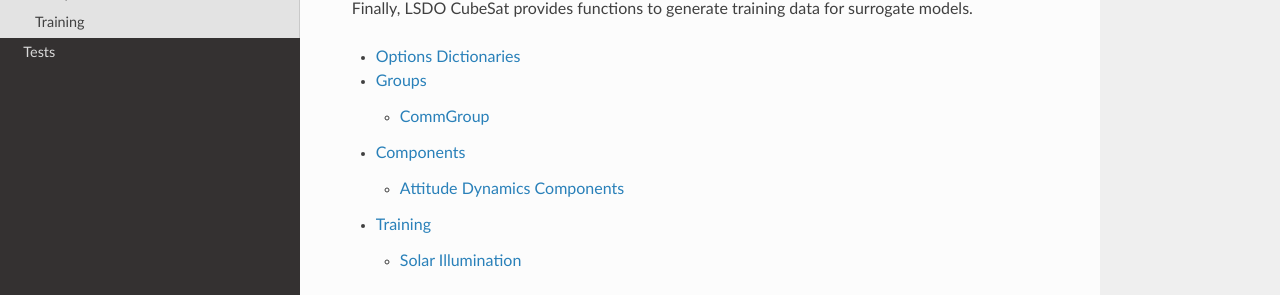
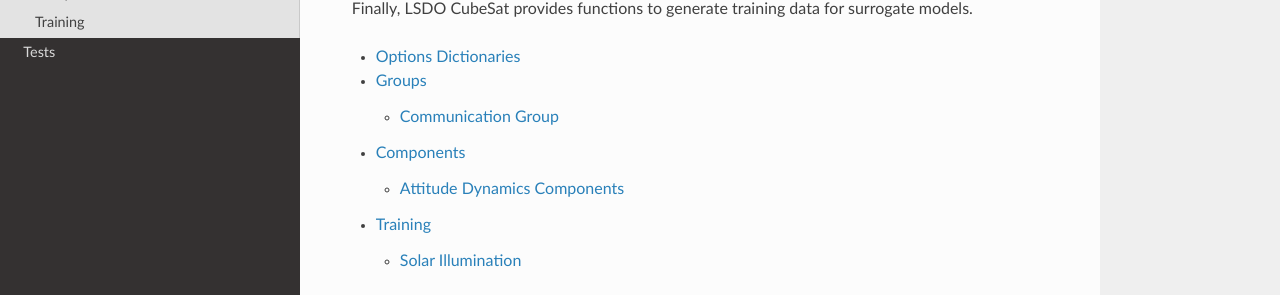
Before and after one commit to vgucsd/cubesat, a Sphinx documentation site: the page built from docs/_src_docs/api.rst, in a window 1280 px wide. Shown: the part 332-627 px from the top of the page. Built offline with Sphinx 7.4.7 and the Read the Docs theme 2.0.0, drawn with Linux system fonts in a browser that asks for light colours; pages that are not in the unit, such as notebooks, are missing from menus.

Commit message:
update for gh-pages

```diff
--- a/docs/_src_docs/api/groups/comm_group.rst
+++ b/docs/_src_docs/api/groups/comm_group.rst
@@ -1,5 +1,8 @@
-CommGroup
-=========
+Communication Group
+===================
+
+Title
+-----
 
 This Group is for modeling the communication power and download rate for
 a CubeSat with a given groundstation.
```
Also changed, not shown: 4 other files.
